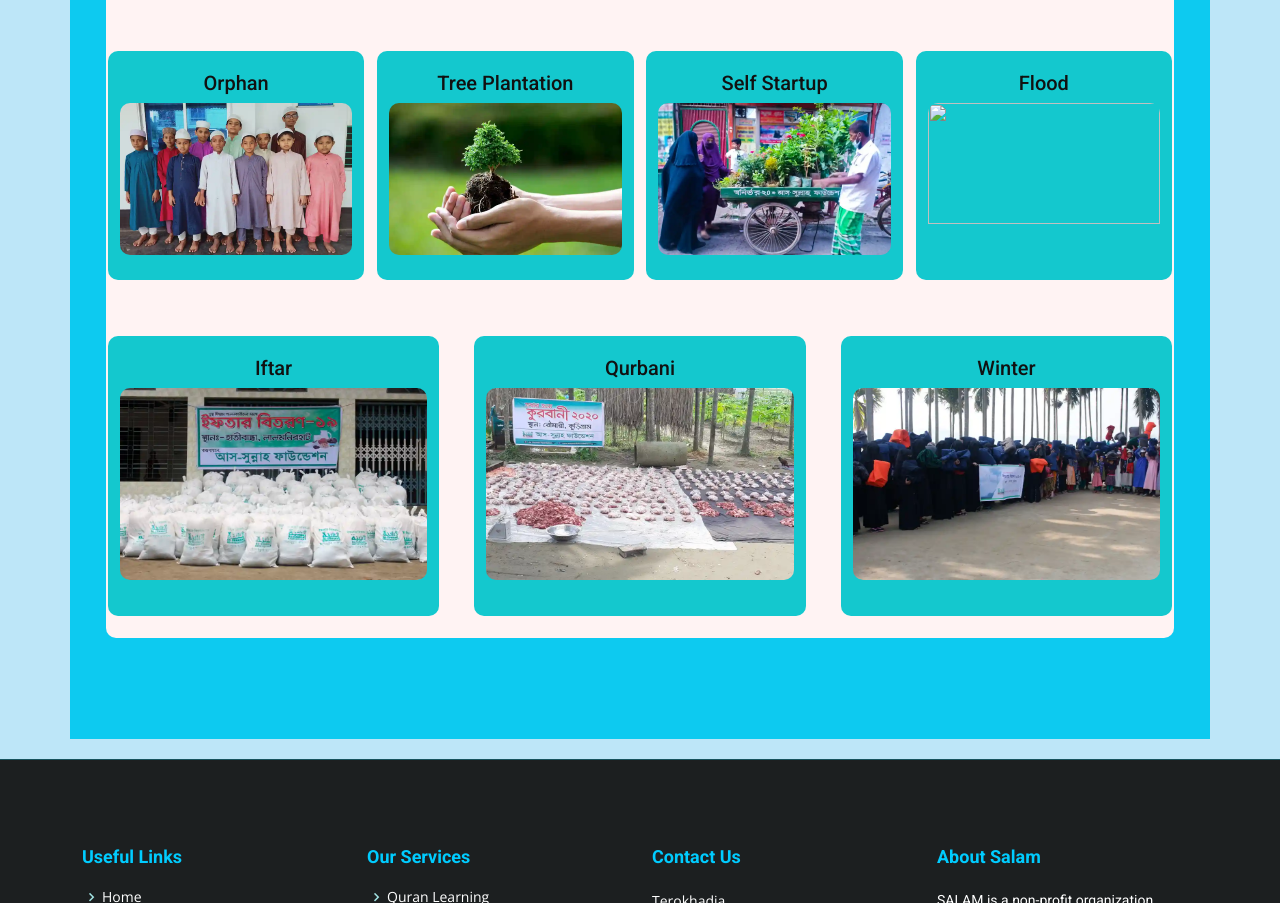
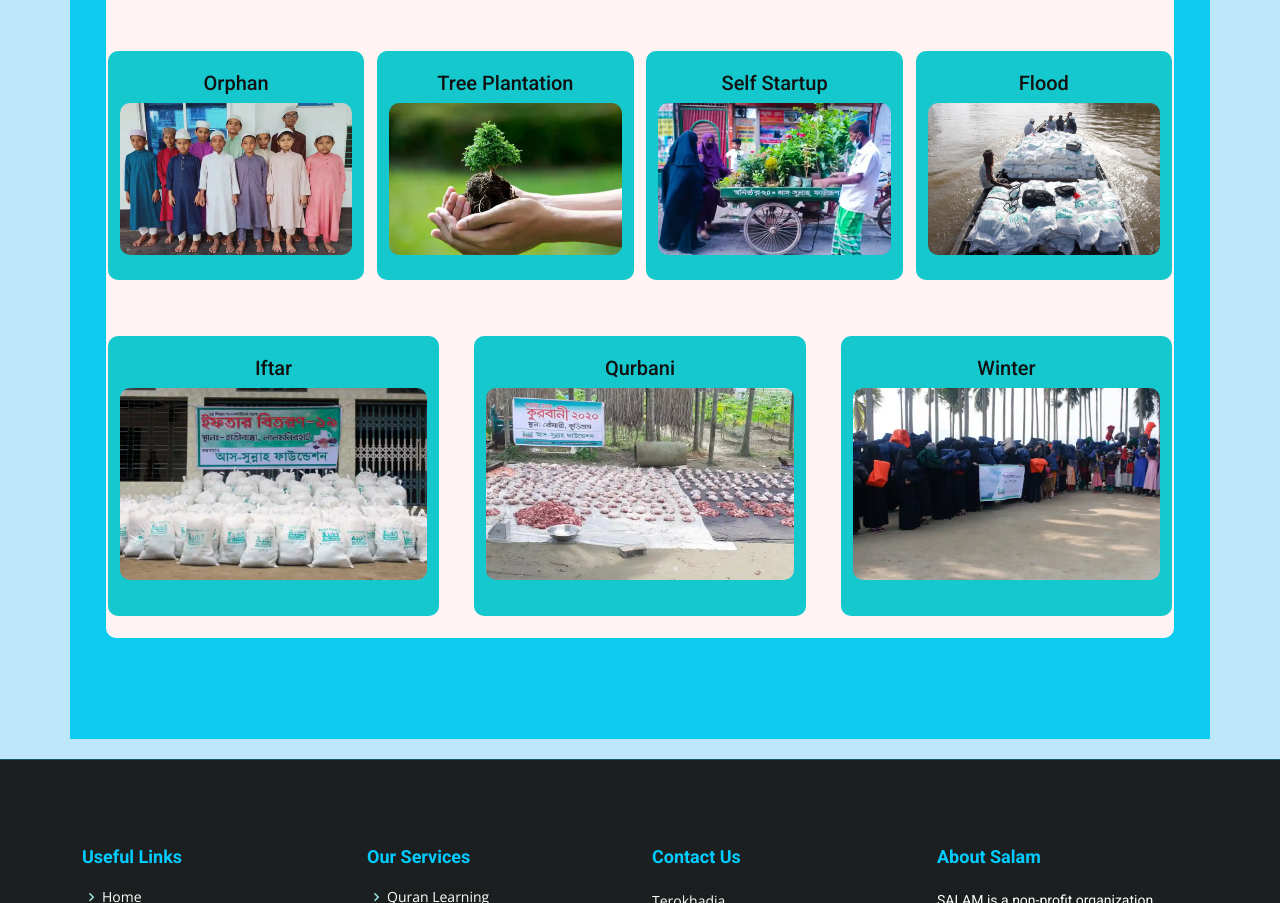
Before and after one commit to Md-Rifat-Islam/SALAM_with-Islam, a plain HTML site: page Donate.html in a window 1280 px wide. Shown: the part 1097-2000 px from the top of the page. Drawn offline with nearby package versions, Linux system fonts and the light colour scheme; the site is published under a folder, as on GitHub Pages, so addresses that start at the root find nothing.

Commit message:
donate file edited

```diff
--- a/Donate.html
+++ b/Donate.html
@@ -122,7 +122,7 @@
               <div class="course-col2">
                 <a href="DonateAmount.html">
                   <h5>Flood</h5>
-                  <img src="/assets/img/donate/flood.jpg" width="100%" height="80%" alt="">
+                  <img src="assets/img/donate/flood.jpg" width="100%" height="80%" alt="">
                 </a>
               </div>
             </div>
```
